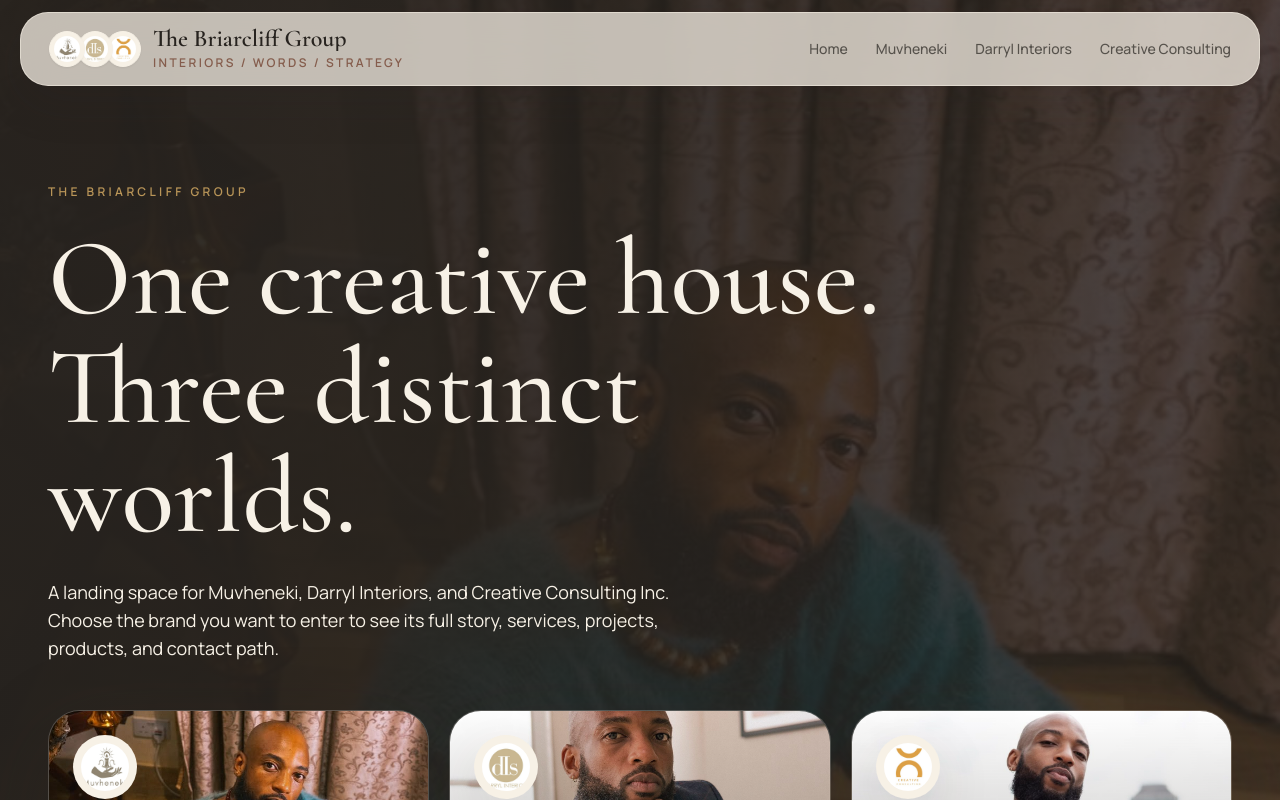
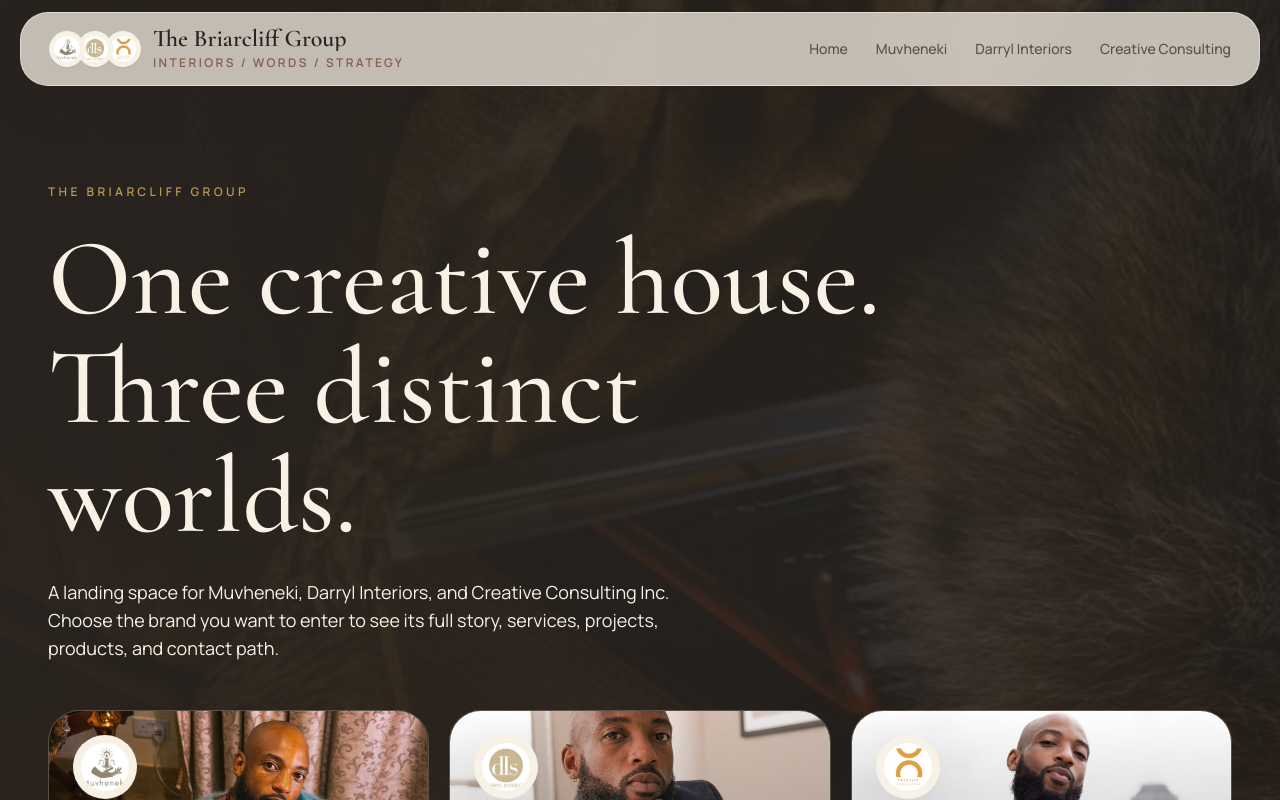
Before and after one commit to jaegermichael/3brands, a React (Vite) app: page / in a window 1280 px wide. Shown: the top 800 px of the page. Built offline with nearby package versions, Linux system fonts and the light colour scheme.

Commit message:
Restore landing page background image

```diff
--- a/src/App.jsx
+++ b/src/App.jsx
@@ -34,6 +34,7 @@ import darrylProjectTwo from "./assets/darryl-project-2.jpg";
 import darrylProjectThree from "./assets/darryl-project-3.jpg";
 import darrylProjectFour from "./assets/darryl-project-4.jpg";
 import muvhenekiLogo from "./assets/muvheneki-logo.jpg";
+import landingBackground from "./assets/muvheneki-ritual-close.jpg";
 import muvhenekiHero from "./assets/muvheneki-portrait.jpg";
 
 const routes = new Set(["home", "muvheneki", "darryl", "creative"]);
@@ -130,7 +131,7 @@ function LandingPage() {
   return (
     <>
       <section id="home" className="relative isolate min-h-screen overflow-hidden bg-charcoal pt-32 text-ivory">
-        <img src={muvhenekiHero} alt="" className="absolute inset-0 h-full w-full object-cover opacity-35" />
+        <img src={landingBackground} alt="" className="absolute inset-0 h-full w-full object-cover opacity-35" />
         <div className="absolute inset-0 bg-[linear-gradient(90deg,rgba(39,35,31,0.92),rgba(39,35,31,0.72),rgba(39,35,31,0.42))]" />
         <div className="section-shell relative pb-20 pt-14">
           <div className="max-w-4xl">
```
